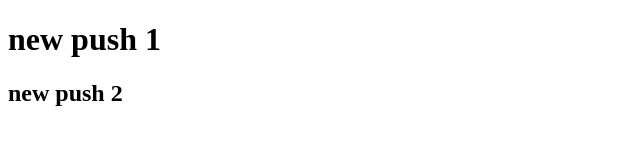
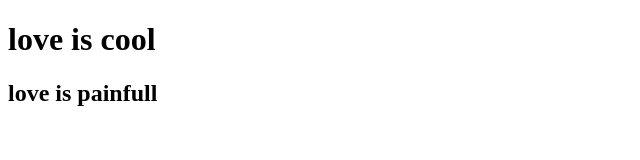
Before and after one commit to myashakti/branch-repo, a plain HTML site: page index.html in a window 1280 px wide. Shown: the whole page, without its empty margins (0-640 px from the left). Drawn offline with Linux system fonts and the light colour scheme.

Commit message:
add in yeasin

```diff
--- a/index.html
+++ b/index.html
@@ -7,7 +7,7 @@
     <title>Main</title>
 </head>
 <body>
-     <h1>new push 1</h1>
-     <h2>new push 2</h2>
+     <h1>love is cool</h1>
+     <h2>love is painfull</h2>
 </body>
 </html>
```
